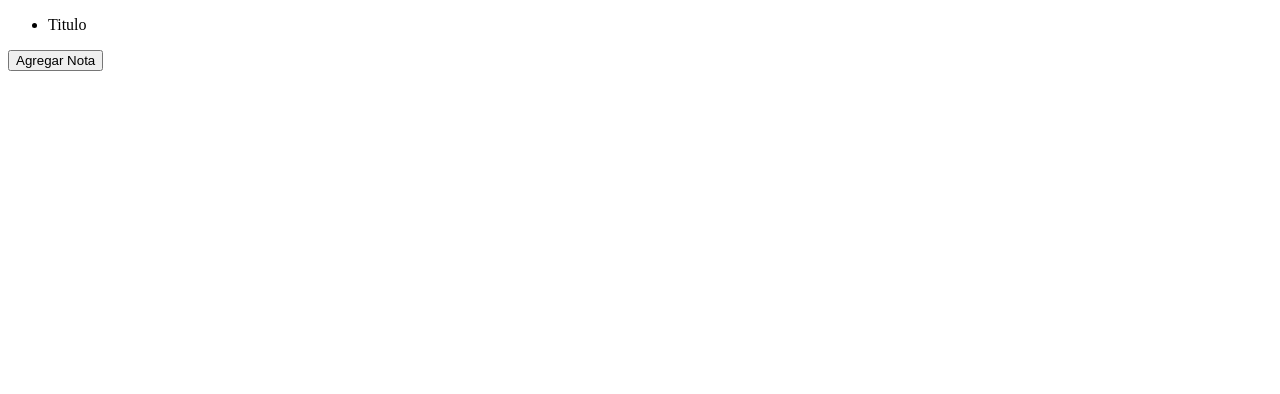
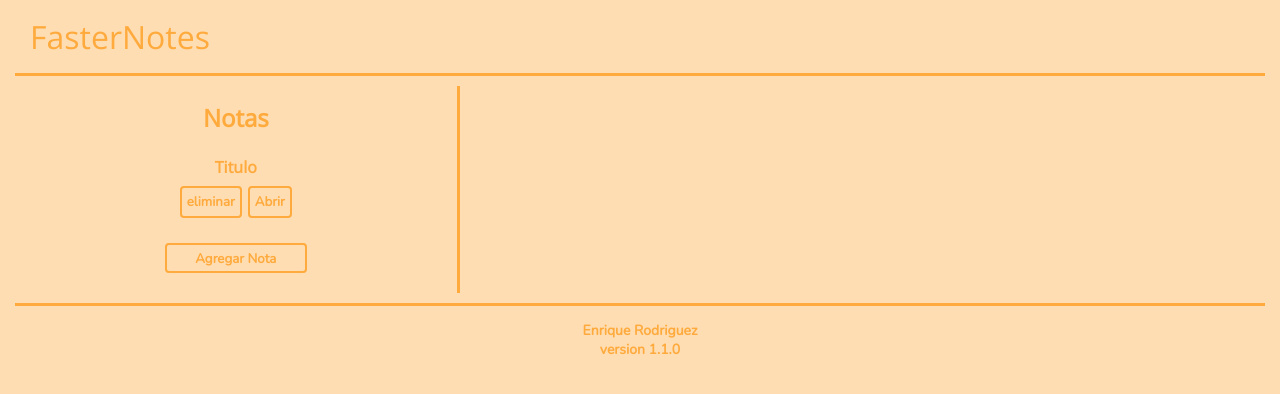
Before and after one commit to TheCev/faster-notes, a plain HTML site: page index.html in a window 1280 px wide. Drawn offline with nearby package versions, Linux system fonts and the light colour scheme.

Commit message:
version 1.1.0 , aplicación ahora con diseño y funcional

```diff
--- a/index.html
+++ b/index.html
@@ -1,10 +1,14 @@
 <!DOCTYPE html>
 <html>
 <head>
+	<link rel="preconnect" href="https://fonts.gstatic.com">
+<link href="https://fonts.googleapis.com/css2?family=Nunito&family=Open+Sans:wght@300&family=Roboto:wght@300&display=swap" rel="stylesheet">
 	<title>FasterNotes</title>
 </head>
+<link rel="stylesheet" type="text/css" href="styles/style.css">
 <body>
 	<div id="main">
+
 
 	</div>
 	<script type="text/javascript" src="scripts/app.js"></script>
--- a/scripts/app.js
+++ b/scripts/app.js
@@ -15,16 +15,22 @@ if (!JSON.parse(localStorage.getItem("Notes"))) {
 let main = document.getElementById('main')
 
 main.innerHTML = `<div id="wrapper">
+<h1>FasterNotes</h1>
+	<div id="list-wrapper" >
+	<h2 id="list-title">Notas</h2>
 	<ul id="list">
 
 
 	</ul>
-	<button id="button-add-note" onclick="addNote()">Agregar Nota</button>
+	<button class="button" id="button-add-note" onclick="addNote()">Agregar Nota</button>
+	</div>
 	<div id="main-note">
 
 	</div>
-	<div id="salida">
-	</div>
+	<footer>
+	<p>Enrique Rodriguez</p>
+	<p>version 1.1.0</p>
+	</footer>
 </div>`
 
 
@@ -59,7 +65,7 @@ function saveNote(){
 
 function showNote(a){
 	mainNote.innerHTML = `<h2 id="note-title">${localNotes[a].title}</h2>
-	<textarea id="note" onfocus="saveContent(${a})">${localNotes[a].content}
+	<textarea id="note" onblur ="cancelSaveContent()" onfocus="saveContent(${a})">${localNotes[a].content}
 	</textarea>`
 	saveNote();
 
@@ -68,19 +74,25 @@ function showNote(a){
 function showNotes(){
 	listNotes.innerHTML=""
 	for(let i = 0; i < localNotes.length; i++){
-		listNotes.innerHTML += `<li onclick="showNote(${i})">${localNotes[i].title}</li>`;
+		listNotes.innerHTML += `<li >${localNotes[i].title}</li> <button class="button" onclick="deleteNote(${i})">eliminar</button><button onclick="showNote(${i})" class="button" >Abrir</button>`;
 	}
 }
+var intervalo;
 
 function saveContent(a){
 	let noteHTML = document.getElementById("note");
-	setInterval(function (){localNotes[a].content = noteHTML.value;
+	intervalo = setInterval(function (){localNotes[a].content = noteHTML.value;
 		saveNote()},100);
 
 }
+function cancelSaveContent(){
+	clearInterval(intervalo);
+}
 
-function addMainNote(a){
-	showa
+function deleteNote(a){
+	localNotes.splice(a,1);
+	saveNote();
 }
+
+
 showNotes();
-let venta
--- /dev/null
+++ b/styles/style.css
@@ -0,0 +1,123 @@
+*{
+	margin: 0;
+	padding: 0;
+}
+
+body{
+
+	background: #FFDDB2;
+	color: #fff;
+}
+
+#wrapper{
+	display: grid;
+
+	grid-template-areas: "title title title title "
+	                      "list note note note "
+	                      "list note note note "
+	                      "footer footer footer footer";
+	grid-gap: 10px;
+}
+h1{
+	padding: 15px;
+	font-family: "Open Sans";
+	font-weight: 300;
+	color: #FFAA3D;
+	border-bottom: 3px solid #FFAA3D;
+	grid-area: title;
+	margin: 0px 15px;
+
+}
+#list-wrapper{
+	grid-area: list;
+	border-right: 3px solid #FFAA3D;
+	display: grid;
+	padding: 15px;
+	grid-template-rows: 40px 1fr 40px;
+	margin-left: 15px;
+	grid-template-areas: "title title"
+	                      "list list"
+	                       "button button";
+	justify-content: center;
+}
+footer{
+	grid-area: footer;
+	border-top:3px solid #FFAA3D;
+	color: #FFAA3D;
+	font-family: "Nunito";
+	font-size: 14px;
+	text-align: center;
+	padding-top: 15px;
+	font-weight: 600;
+	margin: 0px 15px;
+}
+#main-note {
+	grid-area: note;
+}
+
+#list{
+	padding: 15px;
+	grid-area: list;
+}
+li{
+	font-family: "Open Sans";
+	font-weight: 700;
+	color: #FFAA3D;
+	font-size: 16px;
+	margin-bottom: 3px;
+	list-style: none;
+	text-align: center;
+
+
+}
+
+#note-title{
+	font-family: "Nunito";
+	font-weight: 600;
+	font-size: 28px;
+	color: #FFAA3D;
+	text-align: center;
+}
+
+#note{
+	background:transparent;
+	color: #FFAA3D;
+	font-size: 16px;
+	font-family: "Nunito";
+	font-weight: 500;
+	height:250px;
+	width: 90%;
+	margin: 10px 20px;
+	border-width: 3px;
+	border-color:#FFAA3D;
+	border-style: solid;
+	border-radius: 4px;
+	padding: 10px;
+}
+#note:focus{
+	outline: none;
+
+}
+
+#list-title{
+	grid-area: title;
+	font-family: "Open Sans";
+	font-weight: 700;
+	font-size: 24px;
+	color: #FFAA3D;
+	text-align: center;
+}
+.button{
+	padding: 5px;
+	background: transparent;
+	font-family: "Nunito";
+	font-weight: 600;
+	color: #FFAA3D;
+	border: 2px solid #FFAA3D;
+	border-radius: 4px;
+	margin: 5px 3px;
+
+}
+#button-add-note{
+	grid-area: button;
+}
```
